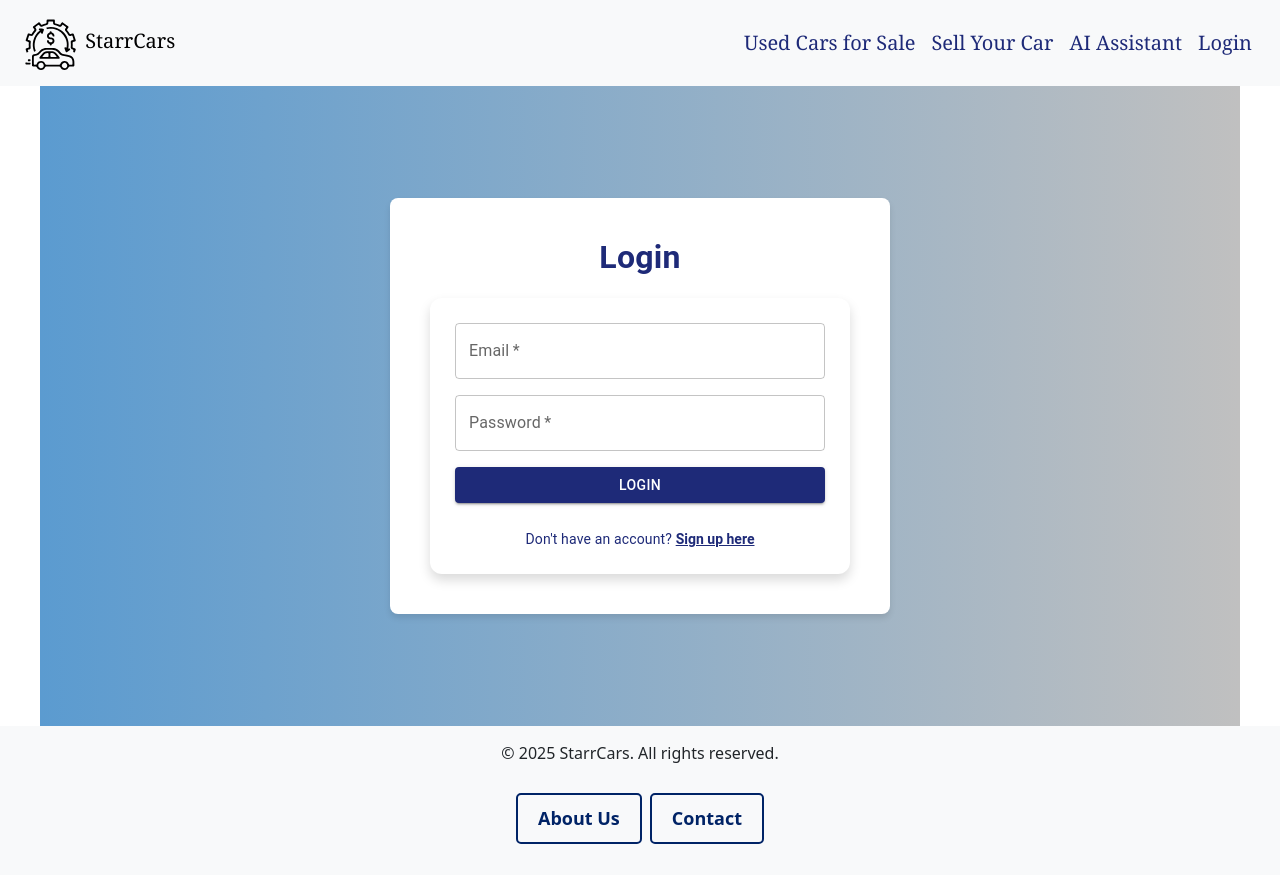
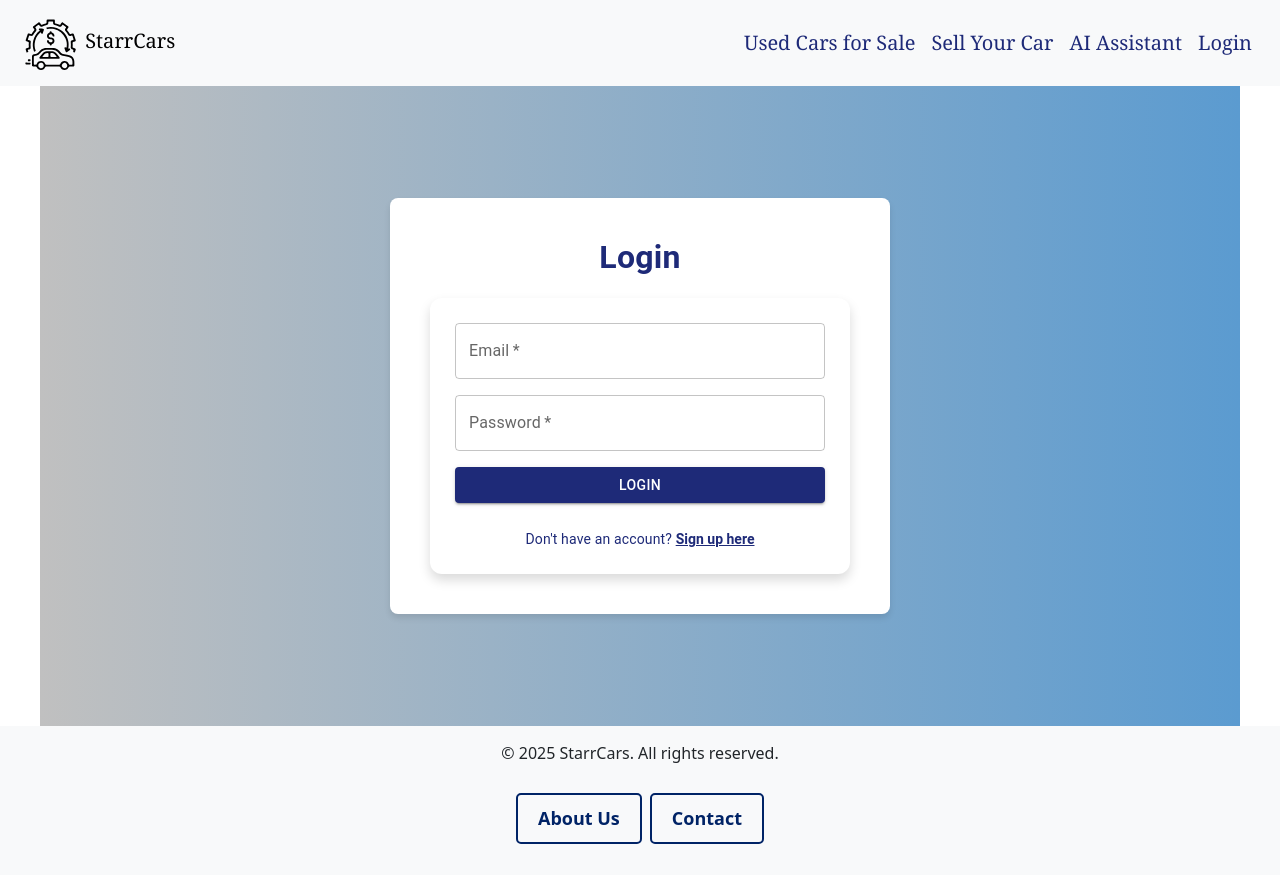
Before and after one commit to amalekia/StarrCars, a React (Create React App) app in the folder frontend/: page /login in a window 1280 px wide. Built offline with nearby package versions, Linux system fonts and the light colour scheme; no server answers.

Commit message:
github workflows

```diff
--- a/frontend/src/styles/login.css
+++ b/frontend/src/styles/login.css
@@ -1,12 +1,12 @@
 .login-container {
     font-family: "Arial", sans-serif;
     color: #1e2a78; /* Daytona blue */
-    background: linear-gradient(to right, #5b9bd0, #c0c0c0); /* Background gradient */
+    background: linear-gradient(to left, #5b9bd0, #c0c0c0); /* Background gradient */
     min-height: 80vh;
     display: flex;
     justify-content: center;
     align-items: center;
-    padding: 20px;
+    padding: 0;
 }
 
 .login-form {
```
